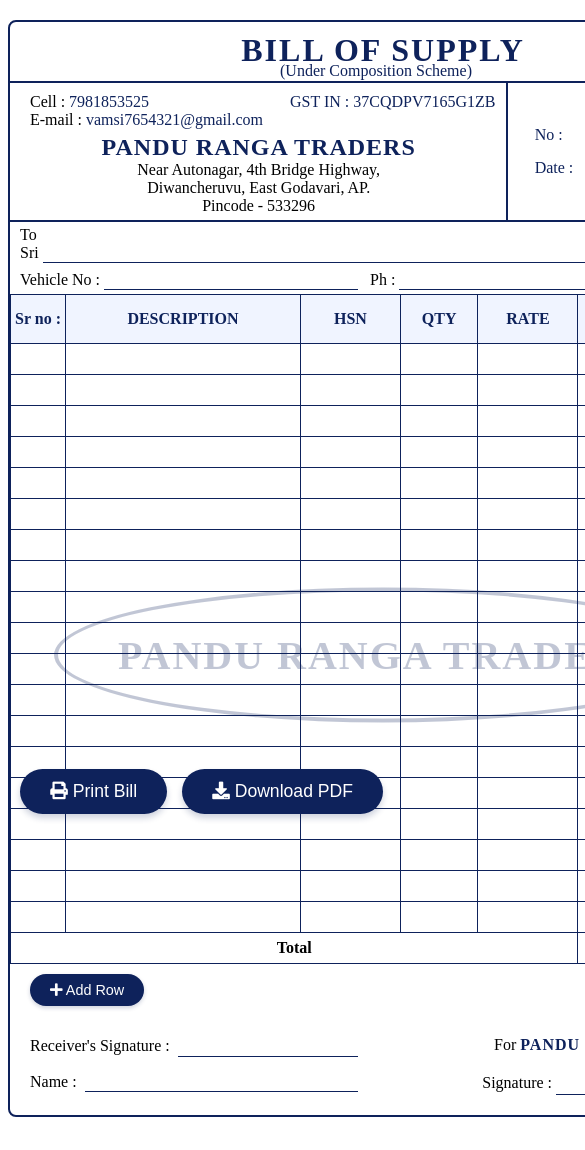
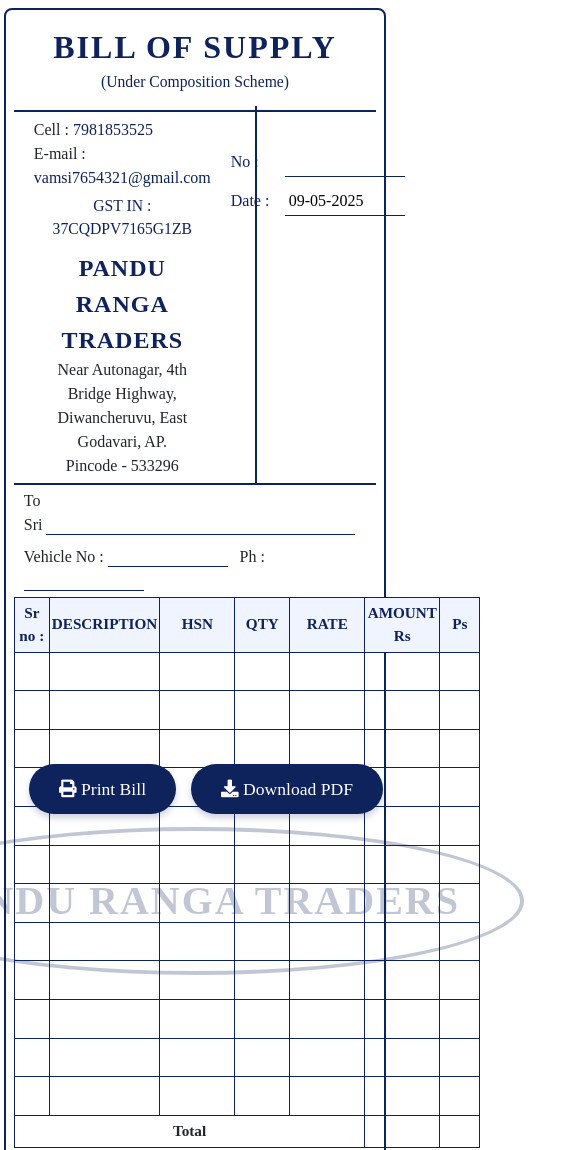
Before and after one commit to venkatsivanagu/pandurangatraders, a plain HTML site: page index.html in a window 390 px wide. Shown: the top 1150 px of the page, 585 px wide, since content can reach past the window. Drawn offline with nearby package versions, Linux system fonts and the light colour scheme.

Commit message:
Update index.html

```diff
--- a/index.html
+++ b/index.html
@@ -11,13 +11,16 @@
         <meta name="description" content="">
         <meta name="viewport" content="width=device-width, initial-scale=1">
         <link rel="stylesheet" href="">
+        <!-- Bootstrap 5 CDN for responsive layout -->
+        <link href="https://cdn.jsdelivr.net/npm/bootstrap@5.3.0/dist/css/bootstrap.min.css" rel="stylesheet" integrity="sha384-9ndCyUaIbzAi2FUVXJi0CjmCapSmO7SnpJef0486qhLnuZ2cdeRhO02iuK6FUUVM" crossorigin="anonymous">
         <style>
             body {
                 font-family: 'Times New Roman', Times, serif;
                 background: #fff;
             }
             .bill-container {
-                width: 750px;
+                max-width: 750px;
+                width: 100%;
                 margin: 20px auto;
                 border: 2px solid #0e225b;
                 border-radius: 8px;
@@ -155,9 +158,33 @@
                 font-family: inherit;
                 font-size: inherit;
             }
-            .items-table input[type="text"]:focus,
-            .items-table input[type="number"]:focus {
+            .items-table textarea[name="desc"] {
+                border: none;
                 background: transparent;
+                width: 98%;
+                outline: none;
+                padding: 0;
+                margin: 0;
+                font-family: inherit;
+                font-size: inherit;
+                min-height: 1.2em;
+                max-height: 4.5em;
+                resize: vertical;
+                box-sizing: border-box;
+                box-shadow: none;
+                border-radius: 0;
+                /* Remove any default browser styling */
+                -webkit-box-shadow: none;
+                -moz-box-shadow: none;
+                -webkit-appearance: none;
+                appearance: none;
+            }
+            .items-table textarea[name="desc"]:focus {
+                background: transparent;
+            }
+            .items-table textarea[name="desc"] {
+             resize: none !important;
+             height: 5px;
             }
             .items-table th {
                 background: #f0f4ff;
@@ -258,7 +285,7 @@
                     opacity: 0.3;
                 }
                 .print-button-container {
-                    display: none;
+                    display: none !important;
                 }
                 .add-row-button {
                     display: none !important;
@@ -282,6 +309,26 @@
                 }
                 .items-table th {
                     background-color: #f0f4ff !important;
+                }
+                .items-table tr, .items-table td {
+                    page-break-inside: avoid !important;
+                    break-inside: avoid !important;
+                }
+                .items-table thead {
+                    display: table-header-group;
+                }
+                .items-table tr.total-row {
+                    page-break-before: avoid !important;
+                    break-before: avoid !important;
+                }
+                .items-table tr.total-row,
+                .items-table tr:last-child {
+                    page-break-inside: avoid !important;
+                    break-inside: avoid !important;
+                }
+                .keep-together {
+                    page-break-inside: avoid !important;
+                    break-inside: avoid !important;
                 }
             }
             /* Style for label-input pairs in bill-header-right */
@@ -346,13 +393,68 @@
                 transform: translateY(0);
                 box-shadow: 0 2px 4px rgba(14, 34, 91, 0.2);
             }
+            /* Add this to ensure PDF download matches print style */
+            .bill-container.print {
+                box-shadow: none !important;
+                margin: 0 auto !important;
+                /* Add any other print-specific styles you want */
+            }
+            /* Hide print/download buttons when .print class is present */
+            .bill-container.print ~ .print-button-container {
+                display: none !important;
+            }
+            /* Prevent row splitting in PDF download (when .print class is applied) */
+            .items-table tr, .items-table td {
+                page-break-inside: avoid !important;
+                break-inside: avoid !important;
+            }
+            .items-table thead {
+                display: table-header-group;
+            }
+            .keep-together {
+                page-break-inside: avoid !important;
+                break-inside: avoid !important;
+            }
+            @media (max-width: 800px) {
+                .bill-container {
+                    max-width: 100vw;
+                    margin: 8px auto;
+                    padding: 0 2vw 20px 2vw;
+                }
+                .items-table th, .items-table td {
+                    font-size: 0.95em;
+                    padding: 4px 2px;
+                }
+                .footer-signature {
+                    flex-direction: column;
+                    gap: 16px;
+                }
+                .footer-signature div {
+                    width: 100%;
+                }
+                .bill-gst, .bill-composition {
+                    position: static !important;
+                    display: block;
+                    width: 100%;
+                    text-align: center;
+                    left: unset !important;
+                    right: unset !important;
+                    top: unset !important;
+                    font-size: 0.98em;
+                    margin: 4px 0;
+                }
+                .bill-header-top {
+                    padding-top: 18px;
+                }
+            }
         </style>
     </head>
     <body>
         <!--[if lt IE 7]>
             <p class="browsehappy">You are using an <strong>outdated</strong> browser. Please <a href="#">upgrade your browser</a> to improve your experience.</p>
         <![endif]-->
-        <form class="bill-container">
+        <div class="container-fluid px-1 px-md-3">
+        <form class="bill-container mx-auto">
             <div class="bill-header-top">
                 <h1 class="bill-title-h1">BILL OF SUPPLY</h1>
                 <div class="bill-composition">(Under Composition Scheme)</div>
@@ -396,6 +498,7 @@
             <div class="items-table-wrapper">
                 <div class="watermark">PANDU RANGA TRADERS</div>
                 <table class="items-table">
+                    <thead>
                         <tr>
                             <th class="srno-col">Sr no :</th>
                             <th class="desc-col">DESCRIPTION</th>
@@ -405,10 +508,11 @@
                             <th class="rs-col">AMOUNT<br>Rs</th>
                             <th class="ps-col">Ps</th>
                         </tr>
+                    </thead>
                     <tbody id="itemsTableBody">
                         <!-- Initial rows will be added here -->
                     </tbody>
-                    <tr>
+                    <tr class="total-row">
                         <td colspan="5" style="font-weight:bold; text-align:center;">Total</td>
                         <td><input type="text" id="total_rs" readonly style="width:70px; text-align:right; border:none; background:transparent; font-weight:bold;"></td>
                         <td><input type="text" id="total_ps" readonly style="width:35px; text-align:right; border:none; background:transparent; font-weight:bold;"></td>
@@ -474,7 +578,7 @@
                     });
                 });
             </script>
-            <div class="footer-signature">
+            <div class="footer-signature keep-together">
                 <div>
                     <div style="display:flex; align-items:center; gap:8px;">
                         <span style="white-space:nowrap;">Receiver's Signature :</span>
@@ -491,6 +595,7 @@
                 </div>
             </div>
         </form>
+        </div>
         <div class="print-button-container">
             <button class="print-button" onclick="window.print()">
                 <i class="fas fa-print"></i> Print Bill
@@ -522,7 +627,7 @@
                 const newRow = document.createElement('tr');
                 newRow.innerHTML = `
                     <td><input type="text" name="srno" style="width:30px;text-align:center;"></td>
-                    <td><input type="text" name="desc" style="width:98%;text-align:left;"></td>
+                    <td><textarea name="desc" style="width:98%;text-align:left;resize:vertical;min-height:1.5em;overflow:hidden;"></textarea></td>
                     <td><input type="text" name="hsn" class="hsn-field" onkeypress="return event.charCode >= 48 && event.charCode <= 57 || event.charCode === 46" style="width:70px;text-align:center;"></td>
                     <td><input type="number" name="qty" min="0" step="1" onkeypress="return event.charCode >= 48 && event.charCode <= 57" style="width:50px;text-align:center;"></td>
                     <td><input type="text" name="rate" class="rate-field" onkeypress="return event.charCode >= 48 && event.charCode <= 57 || event.charCode === 46" style="width:70px;text-align:right;"></td>
@@ -565,6 +670,18 @@
                 });
 
                 tbody.appendChild(newRow);
+                // Setup auto-expand for DESCRIPTION textareas
+                setupAutoExpandTextareas();
+            }
+
+            // Setup auto-expand for DESCRIPTION textareas
+            function setupAutoExpandTextareas() {
+                document.querySelectorAll('textarea[name="desc"]').forEach(textarea => {
+                    textarea.addEventListener('input', function() {
+                        this.style.height = 'auto';
+                        this.style.height = (this.scrollHeight) + 'px';
+                    });
+                });
             }
 
             // Initialize the page
@@ -573,9 +690,11 @@
                 updateCurrentDate();
 
                 // Add initial 19 rows
-                for(let i = 1; i <= 19; i++) {
+                for(let i = 1; i <= 12; i++) {
                     addNewRow();
                 }
+                // Setup auto-expand for DESCRIPTION textareas after initial rows
+                setupAutoExpandTextareas();
 
                 // Add click event listener to the Add Row button
                 document.getElementById('addRowBtn').addEventListener('click', addNewRow);
@@ -587,22 +706,42 @@
             // Function to download PDF
             function downloadPDF() {
                 const element = document.querySelector('.bill-container');
+                // Add a print class to apply print styles
+                element.classList.add('print');
+
                 const opt = {
-                    margin: 0,
+                    margin: 3,
                     filename: 'bill.pdf',
-                    image: { type: 'jpeg', quality: 0.98 },
-                    html2canvas: { scale: 2 },
-                    jsPDF: { unit: 'mm', format: 'a4', orientation: 'portrait' }
+                    image: { type: 'jpeg', quality: 1 },
+                    html2canvas: {
+                        scale: 2, // Higher scale for sharper PDF
+                        useCORS: true,
+                        letterRendering: true,
+                        scrollY: 0,
+                        scrollX: 0
+                    },
+                    jsPDF: {
+                        unit: 'mm',
+                        format: 'a4',
+                        orientation: 'portrait', // Use portrait if that's your print style
+                        compress: true,
+                        precision: 16
+                    }
                 };
 
-                // Hide print button container before generating PDF
+                // Hide print button container and add row button before generating PDF
                 const printButtonContainer = document.querySelector('.print-button-container');
+                const addRowButton = document.querySelector('.add-row-button');
                 printButtonContainer.style.display = 'none';
+                addRowButton.style.display = 'none';
 
                 // Generate PDF
                 html2pdf().set(opt).from(element).save().then(() => {
-                    // Show print button container after PDF is generated
+                    // Show print button container and add row button after PDF is generated
                     printButtonContainer.style.display = 'block';
+                    addRowButton.style.display = 'block';
+                    // Remove the print class
+                    element.classList.remove('print');
                 });
             }
         </script>
```
Lines whose indentation alone changed are shown as unchanged.
